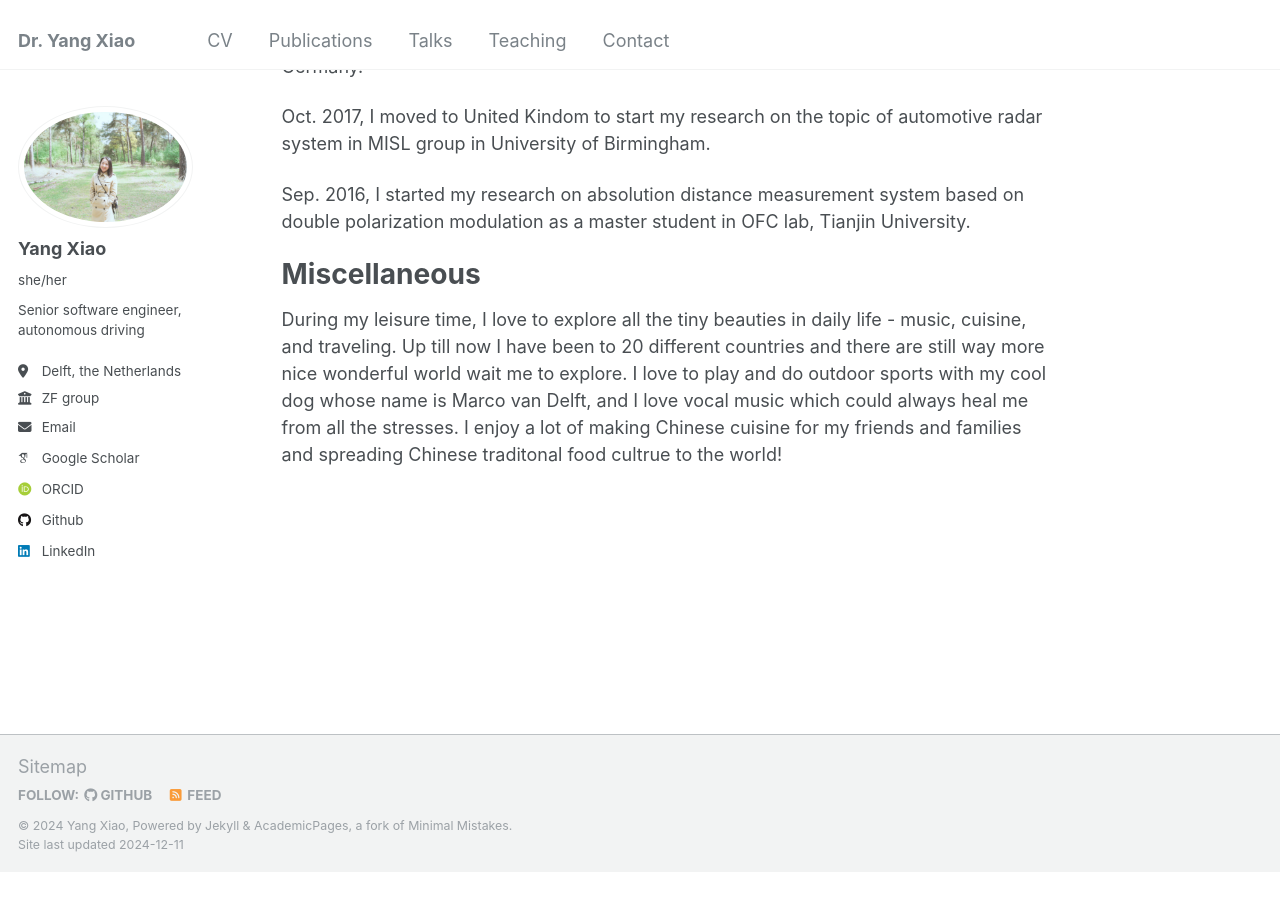
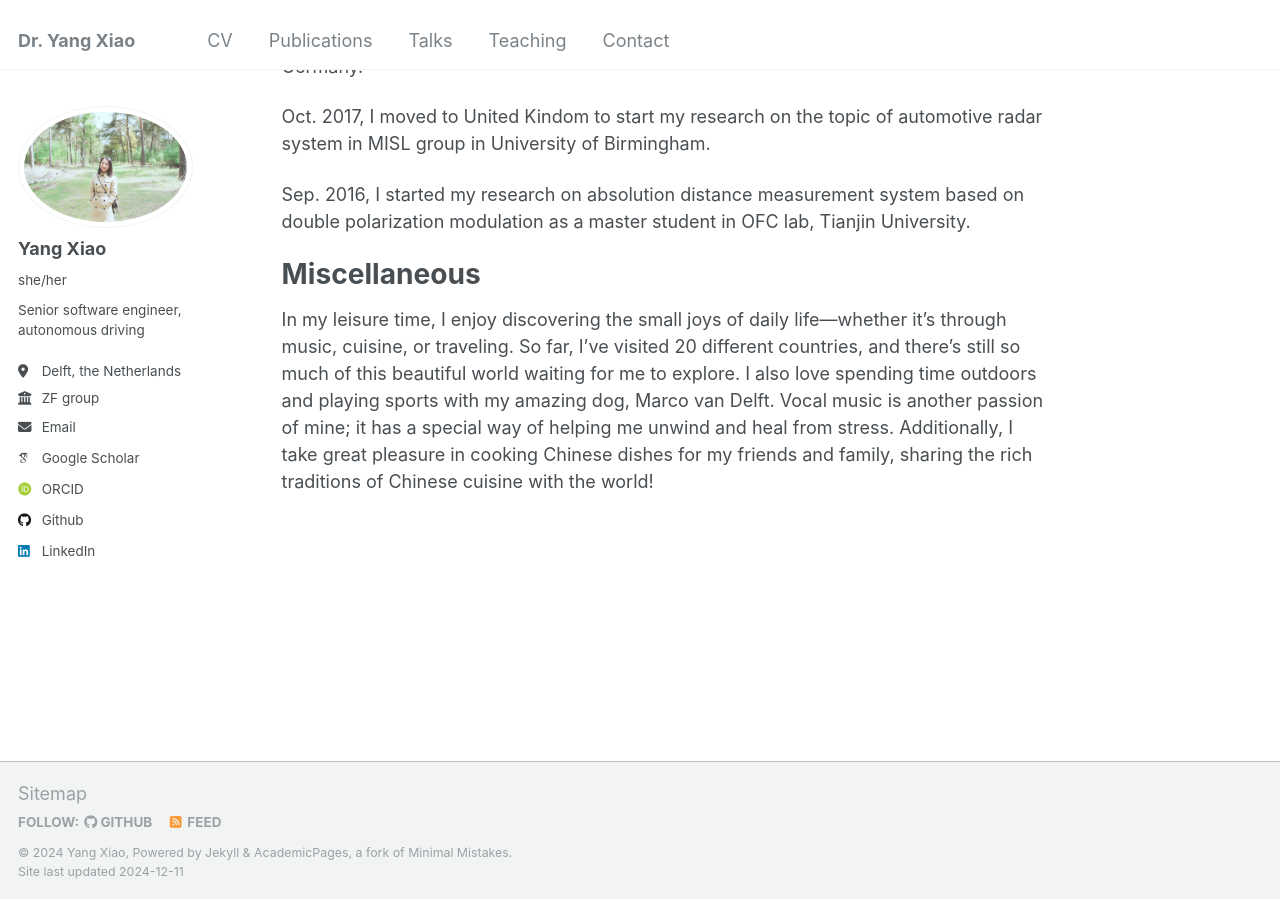
Before and after one commit to YangSophiaXiao/Yang.Sophia.Xiao.github.io, a Jekyll site: the page built from _pages/about.md, in a window 1280 px wide and 900 px high, scrolled down 2076 px. Built offline with Jekyll 4.4.1, drawn with Linux system fonts in a browser that asks for light colours; some web fonts are replaced; before the commit the page ends 2949 px from its top, so only the background shows below that.

Commit message:
Change about me

```diff
--- a/_pages/about.md
+++ b/_pages/about.md
@@ -57,4 +57,4 @@ polarization modulation as a master student in OFC lab, Tianjin University.
 Miscellaneous
 ======
 
-During my leisure time, I love to explore all the tiny beauties in daily life - music, cuisine, and traveling. Up till now I have been to 20 different countries and there are still way more nice wonderful world wait me to explore. I love to play and do outdoor sports with my cool dog whose name is Marco van Delft, and I love vocal music which could always heal me from all the stresses. I enjoy a lot of making Chinese cuisine for my friends and families and spreading Chinese traditonal food cultrue to the world!
+In my leisure time, I enjoy discovering the small joys of daily life—whether it’s through music, cuisine, or traveling. So far, I’ve visited 20 different countries, and there’s still so much of this beautiful world waiting for me to explore. I also love spending time outdoors and playing sports with my amazing dog, Marco van Delft. Vocal music is another passion of mine; it has a special way of helping me unwind and heal from stress. Additionally, I take great pleasure in cooking Chinese dishes for my friends and family, sharing the rich traditions of Chinese cuisine with the world!
```
Also changed, not shown: 1 other file.
